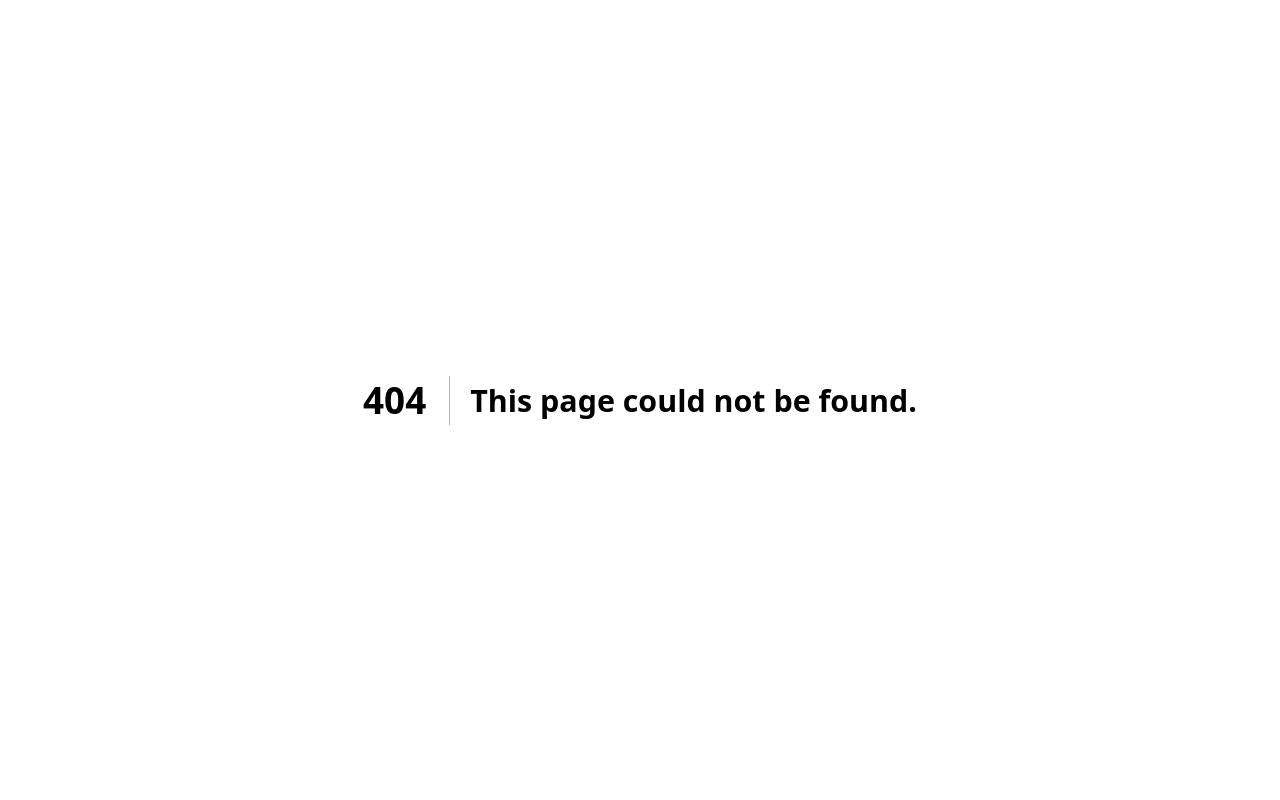
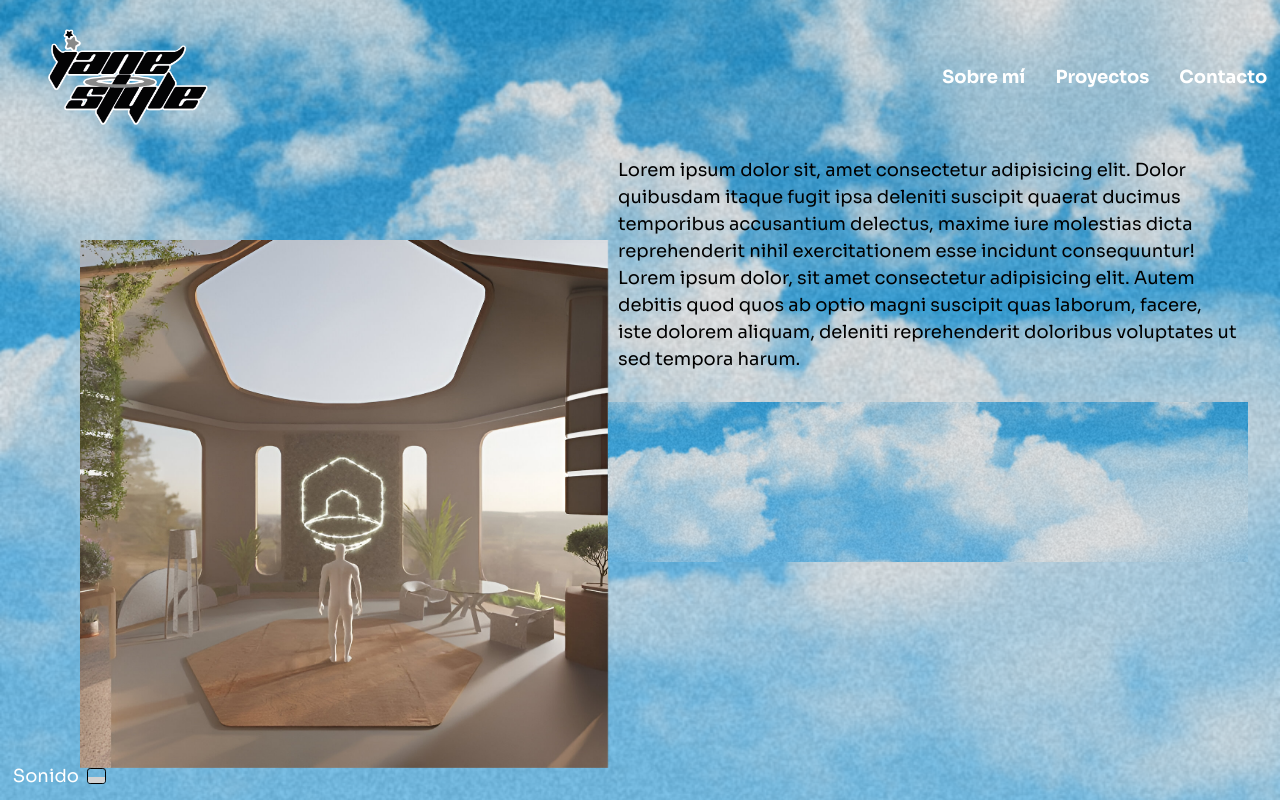
Before and after one commit to JudithHoyuelos/JaneStyle, a Next.js app: page /about in a window 1280 px wide. Before the commit this address had no page. Built offline with nearby package versions, Linux system fonts and the light colour scheme.

Commit message:
estructura de la pagina sobre mi

```diff
--- /dev/null
+++ b/src/app/about/page.jsx
@@ -0,0 +1,23 @@
+"use client";
+import Sonido from "@/components/sonido/Sonido";
+import NavBarNuevo from "@/components/NavbarNuevo/NavbarNuevo";
+import BackgroundImage from "@/components/imagenFondo/BackgroundImage";
+import withProgressLoader from "@/components/common/Loader/withProgressLoader";
+import SplitSection from "@/components/about/SplitSection";
+
+
+function P6SobreMi() {
+
+
+  return (
+    <>
+    <BackgroundImage />
+    <NavBarNuevo />
+    <SplitSection />
+    <Sonido />
+    </>
+  );
+}
+
+// export default withProgressLoader(P6SobreMi);
+export default P6SobreMi;
--- a/src/app/crear-contenido/page.jsx
+++ /dev/null
@@ -1,35 +0,0 @@
-"use client";
-
-import {
-  CustomCanvas,
-  ModelLoader,
-  OceanComponent,
-  SkyComponent,
-} from "@/components/SceneComp";
-import Sonido from "@/components/sonido/Sonido";
-import InicioLogo from "@/components/logo/logo";
-import ReturnButton from "@/components/logicaP2/returnbutton";
-import withProgressLoader from "@/components/common/Loader/withProgressLoader";
-
-
-function P6Contenido() {
-
-
-  return (
-    <>
-
-       <CustomCanvas>
-        <SkyComponent />
-        <OceanComponent />
-        {/* <ModelLoader url="/models/Alvea_Alvearium.glb" /> */}
-      </CustomCanvas>
-
-       <Sonido />
-      <InicioLogo />
-      <ReturnButton />
-    </>
-  );
-}
-
-export default withProgressLoader(P6Contenido);
-// export default P6Contenido;
--- /dev/null
+++ b/src/components/about/SplitSection.css
@@ -0,0 +1,76 @@
+.split-container {
+    display: flex;
+    width: 100%;
+    height: 100vh;
+    overflow: hidden;
+}
+
+/* IZQUIERDA */
+.split-left {
+    width: 50%;
+    height: 33rem;
+    position: fixed;
+    left: 5rem;
+    bottom: 2rem;
+}
+
+.split-left img {
+    width: 33rem;
+    height: 33rem;
+    object-fit: cover;
+    display: block;
+    position: absolute;
+}
+
+/* DERECHA */
+.split-right {
+    width: 50%;
+    display: flex;
+    flex-direction: column;
+    height: 33rem;
+    position: fixed;
+    right: 2rem;
+    top: 8rem;
+}
+
+/* TEXTO (arriba) */
+.split-text {
+    flex: 1;
+    display: flex;
+    flex-direction: column;
+    justify-content: center;
+    padding: 10px;
+}
+
+/* IMAGEN ABAJO */
+.split-bottom-image {
+    flex: 1;
+}
+
+.split-bottom-image img {
+    width: 45rem;
+    height: 10rem;
+    object-fit: cover;
+    display: block;
+    position: absolute;
+}
+
+@media (max-width: 768px) {
+    .split-container {
+        flex-direction: column;
+    }
+
+    .split-left,
+    .split-right {
+        width: 100%;
+        height: auto;
+    }
+
+    .split-left {
+        height: 50vh;
+    }
+
+    .split-right {
+        height: auto;
+    }
+}
--- /dev/null
+++ b/src/components/about/SplitSection.jsx
@@ -0,0 +1,39 @@
+import { asset } from "@/utils/basePath";
+import "./SplitSection.css";
+
+const SplitSection = () => {
+  return (
+    <section className="split-container">
+
+      {/* IZQUIERDA */}
+      <div className="split-left">
+        <img
+          src={asset("img/pixelcut-export.jpeg")}
+          alt="izquierda"
+        />
+      </div>
+
+      {/* DERECHA */}
+      <div className="split-right">
+
+        <div className="split-text">
+          <p>
+            Lorem ipsum dolor sit, amet consectetur adipisicing elit. Dolor quibusdam itaque fugit ipsa deleniti suscipit quaerat ducimus temporibus accusantium delectus, maxime iure molestias dicta reprehenderit nihil exercitationem esse incidunt consequuntur!
+            Lorem ipsum dolor, sit amet consectetur adipisicing elit. Autem debitis quod quos ab optio magni suscipit quas laborum, facere, iste dolorem aliquam, deleniti reprehenderit doloribus voluptates ut sed tempora harum.
+          </p>
+        </div>
+
+        <div className="split-bottom-image">
+          <img
+            src={asset("img/FONDO NUBES.png")}
+            alt="horizontal"
+          />
+        </div>
+
+      </div>
+
+    </section>
+  );
+};
+
+export default SplitSection;
--- /dev/null
+++ b/src/components/imagenFondo/BackgroundImage.jsx
@@ -0,0 +1,28 @@
+import { asset } from "@/utils/basePath";
+
+const BackgroundImage = () => {
+  return (
+    // <div className="relative w-full min-h-screen overflow-hidden">
+
+    //   {/* Imagen de fondo */}
+    //   <div
+    //    className="relative w-full min-h-screen overflow-hidden"
+    //     // style={{
+    //     //   backgroundImage: `url(${asset("img/FONDO NUBES.png")})`,
+    //     // }}
+    //   >
+    <img
+        src={asset("img/FONDO NUBES.png")}
+        alt="fondo"
+        className="fixed inset-0 w-full h-full object-cover -z-10"
+    />
+    //   </div>
+
+      /* <div className="relative z-10">
+        {children}
+      </div> */
+    // </div>
+  );
+};
+
+export default BackgroundImage;
```
Also changed, not shown: public/img/FONDO NUBES.png (added).
